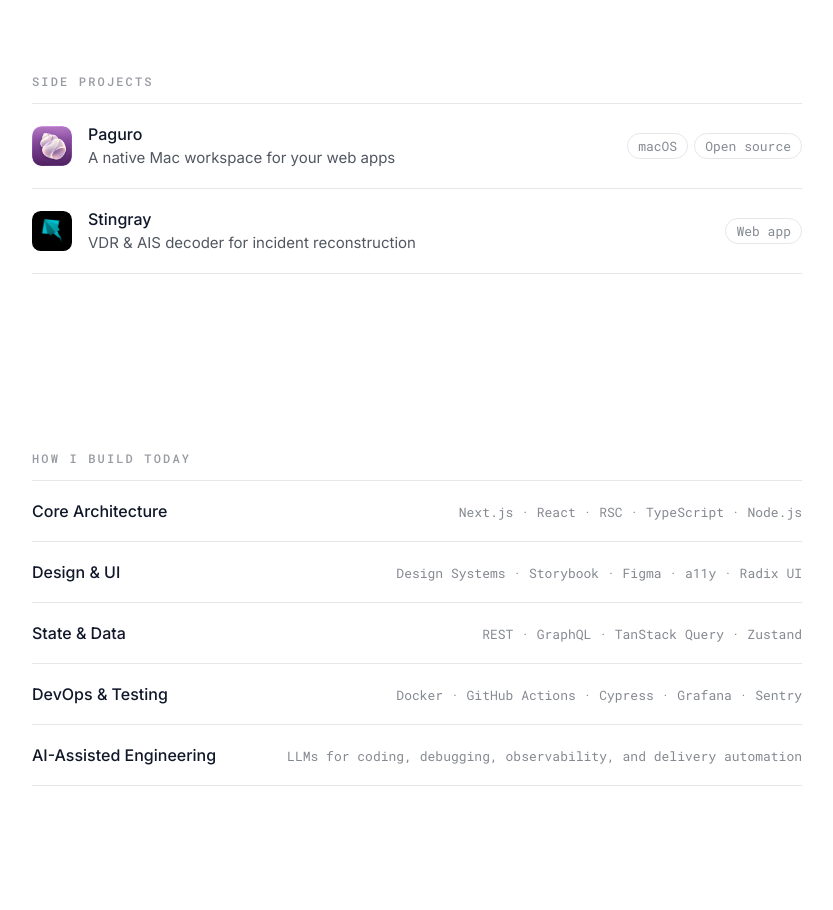
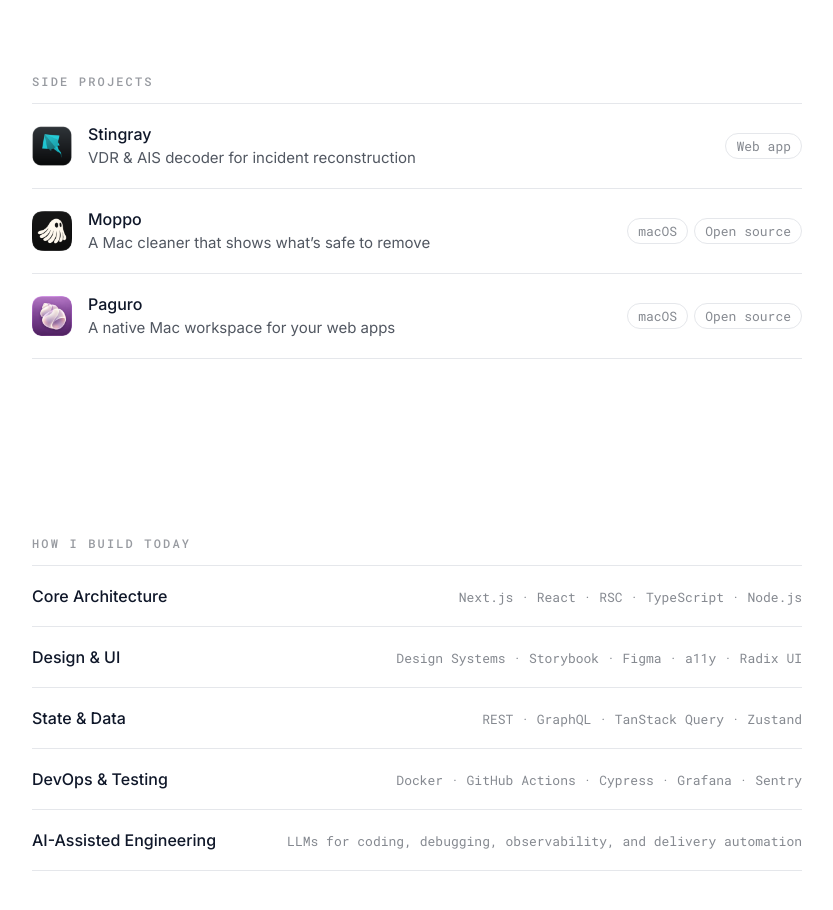
Before and after one commit to tommasoltrz/portfolio, a Next.js app: page / in a window 1280 px wide. Shown: the part 1960-2870 px from the top of the page, without its empty margins (223-1056 px from the left). Built offline with nearby package versions, Linux system fonts and the light colour scheme; no server answers.

Commit message:
feat: added moppo side project

```diff
--- a/app/page.tsx
+++ b/app/page.tsx
@@ -207,19 +207,26 @@ export default function Home() {
 
       <Section title="Side projects">
           <SideProject
+            name="Stingray"
+            description="VDR & AIS decoder for incident reconstruction"
+            badges={["Web app"]}
+            url="https://www.stingraynav.com/"
+            icon="/projects/stingray.png"
+          />
+          <SideProject
+            name="Moppo"
+            description="A Mac cleaner that shows what’s safe to remove"
+            badges={["macOS", "Open source"]}
+            url="https://anguria.studio/moppo/"
+            icon="/projects/moppo.png"
+          />
+          <SideProject
             name="Paguro"
             description="A native Mac workspace for your web apps"
             badges={["macOS", "Open source"]}
             url="https://anguria.studio/paguro/"
             icon="/projects/paguro-light.png"
             iconDark="/projects/paguro-dark.png"
-          />
-          <SideProject
-            name="Stingray"
-            description="VDR & AIS decoder for incident reconstruction"
-            badges={["Web app"]}
-            url="https://www.stingraynav.com/"
-            icon="/projects/stingray.png"
           />
       </Section>
 
```
Also changed, not shown: public/llms.txt, public/projects/moppo.png (added), public/projects/stingray.png.
